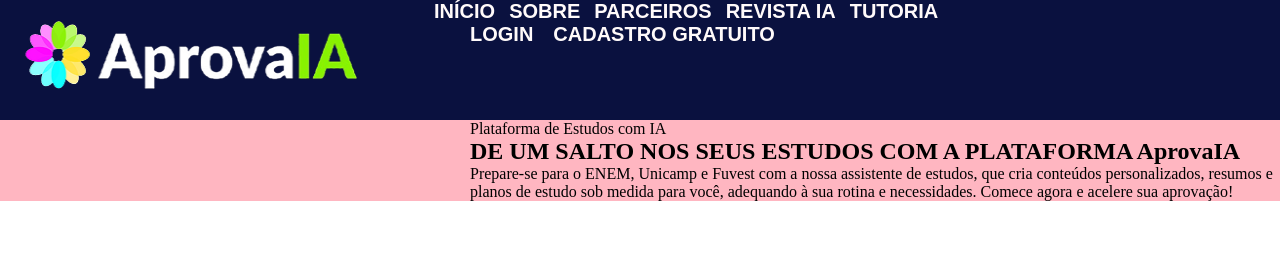
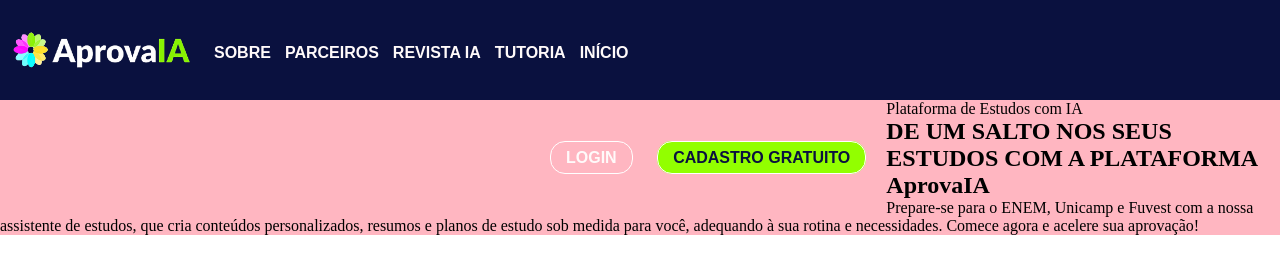
Before and after one commit to May-mqy/AprovaIA, a plain HTML site: page index.html in a window 1280 px wide. Drawn offline with Linux system fonts and the light colour scheme.

Commit message:
Cabeçalho

```diff
--- a/index.html
+++ b/index.html
@@ -15,22 +15,23 @@
 
     <section id="navegação principal">
         <nav id="nav1">
-            <a href="#">INÍCIO</a>
                 <a href="#">SOBRE</a>
                 <a href="#">PARCEIROS</a>
                 <a href="#">REVISTA IA</a>
                 <a href="#">TUTORIA</a>
+                <a href="#">INÍCIO</a>
     </nav>
 
     <nav id="nav2">
+        <ul>
             <botton id="login">
-          <a id="login" href="#">LOGIN</a>
+                <a href="#">LOGIN</a>
             </botton>
 
             <botton id="cadastro">
                 <a href="#">CADASTRO GRATUITO</a>
             </botton>
-
+        </ul>
     </nav>
         </section>
 
--- a/style.css
+++ b/style.css
@@ -24,22 +24,24 @@ main {
 #cabecalho{
     position: relative;
     width: 100%;
-    height: 120px;
+    height: 100px;
     background-color: #0A113F;
 }
 
 #logo{
     position: relative;
-    width: 470px;
-    height: 270px;
-    margin-top: -80px;
+    width: 250px;
+    height: 140px;
+    margin-top: -20px;
     float: left;
 }
 
 #navegação_principal{
+    position: relative;
     display: flex;
+
     width: 100%;
-    height: 30px;
+    height: 30px; /*alinhado de cima para baixo*/
 }
 
 #nav1, #nav2 {
@@ -51,23 +53,51 @@ main {
     float: left;
 }
 
+#nav2{
+    padding-left: 300px;
+}
 
  #nav1 a, #nav2 a{
     position: relative;
     color: #FFFAFA;
     text-decoration: none;
-    font-size: 20px;
+    font-size: 16px;
+
+    line-height: 105px;
 }
 
+#nav1 a {
 
-#nav1 a {
-    position: relative;
     margin-right:50px;
     margin-left: -36px;
 }
 
-
-#nav2 a {
+#login a {
     position: relative;
     margin-right: 20px;
+    text-align: center;
+    display: inline;
+    height: 40px;
+
+    /*formato botão*/
+    border: 1px solid white;
+    border-radius: 15px;
+    padding: 7px 15px;
+    color: #FFFAFA;
+    background: transparent;
 }
+
+#cadastro a{
+    position: relative;
+    margin-right: 20px;
+    text-align: center;
+    display: inline;
+    height: 40px;
+
+    /*formato botão*/
+    border: 1px solid white;
+    border-radius: 15px;
+    padding: 7px 15px;
+    color:#0A113F;
+    background: #92FF00;
+}
```
Lines whose indentation alone changed are shown as unchanged.
